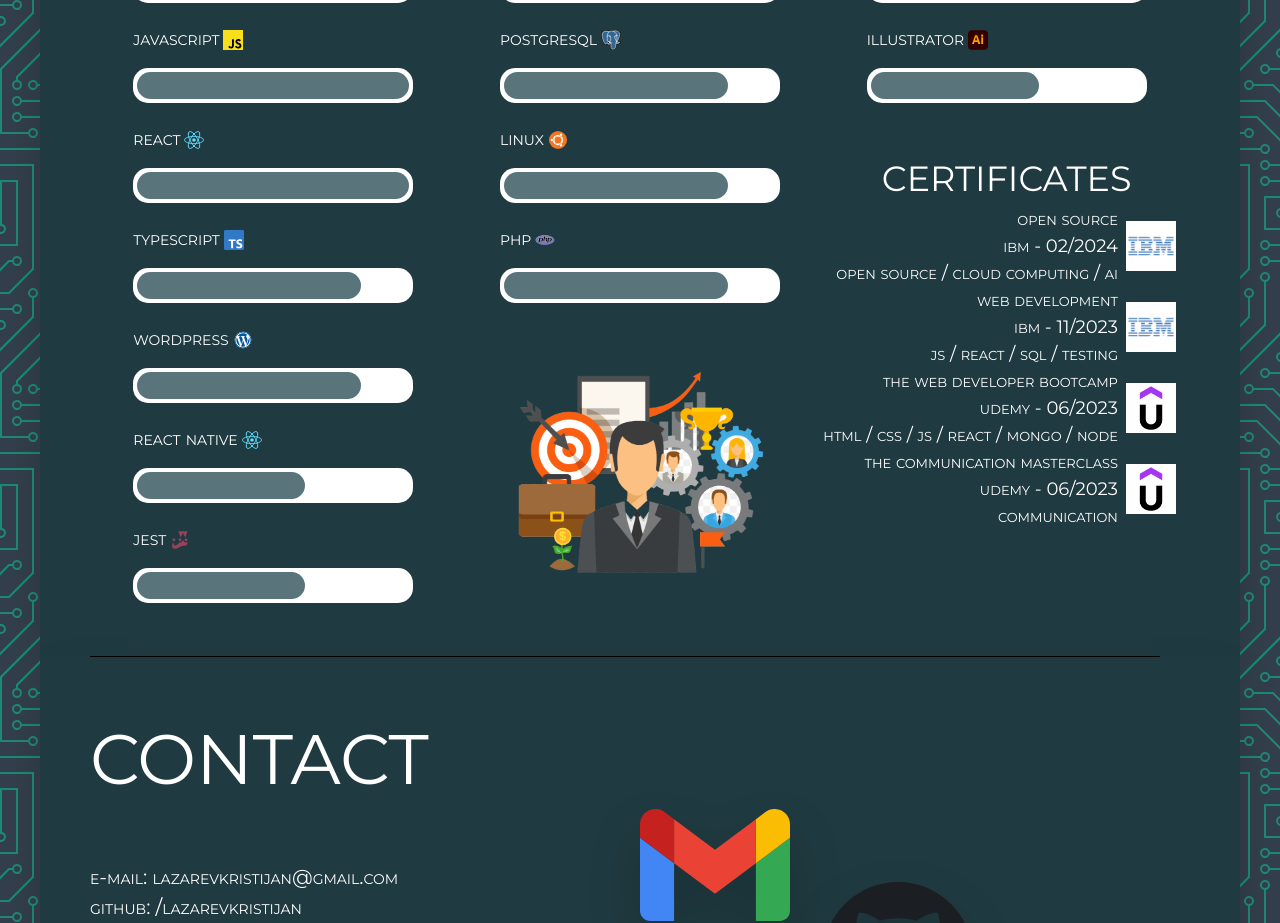
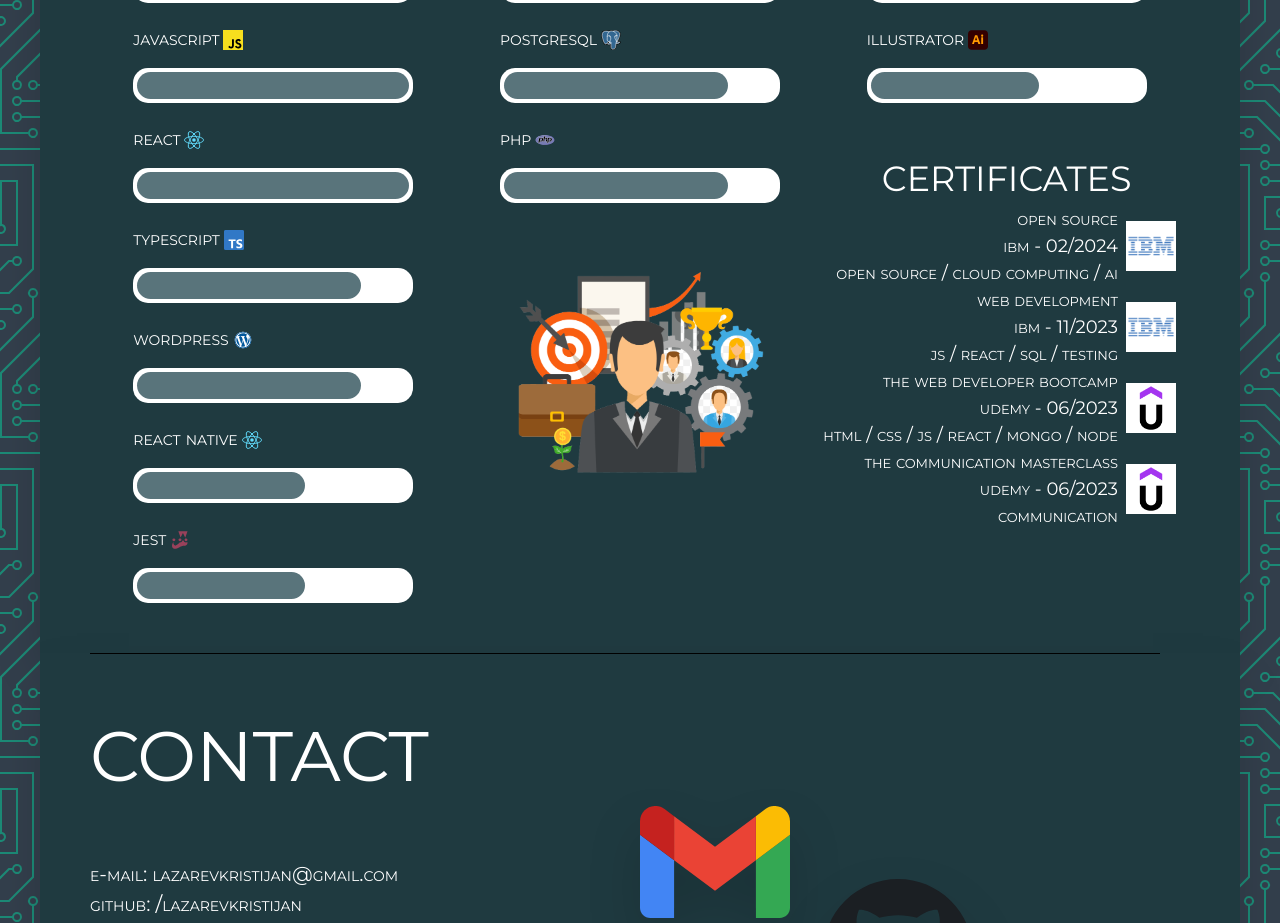
Before and after one commit to lazarevkristijan/Portfolio, a Next.js app: page / in a window 1280 px wide. Shown: the part 3420-4343 px from the top of the page. Built offline with nearby package versions, Linux system fonts and the light colour scheme.

Commit message:
rm linux from skills

```diff
--- a/constants/index.js
+++ b/constants/index.js
@@ -130,10 +130,6 @@ export const backEndSkills = [
   },
   {
     name: "postgresql",
-    level: "w-4/5",
-  },
-  {
-    name: "linux",
     level: "w-4/5",
   },
   {
```
Also changed, not shown: public/skillIcons/linux.svg (deleted).
